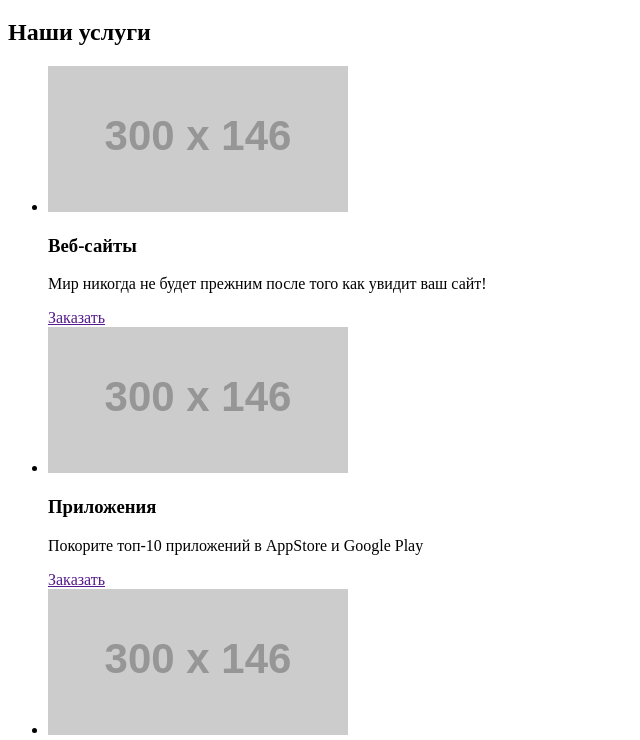
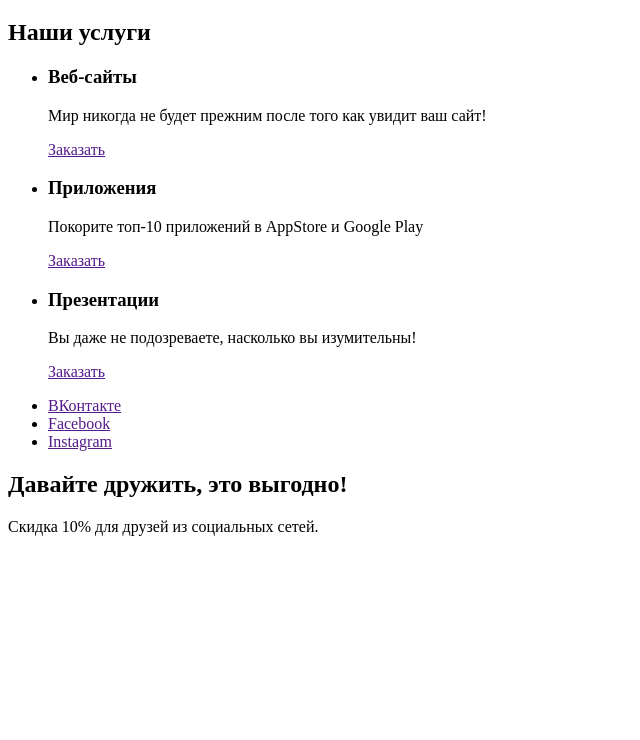
Before and after one commit to dmitry-ios/1483875-nerds-28, a plain HTML site: page index.html in a window 1280 px wide. Shown: the part 260-1000 px from the top of the page, without its empty margins (0-640 px from the left). After the commit the page ends 812 px from the top, so only its background shows below. Drawn offline with Linux system fonts and the light colour scheme; placeholder pictures from the web are drawn by us.

Commit message:
Убрал декоративные картинки из разметки.

```diff
--- a/index.html
+++ b/index.html
@@ -29,19 +29,16 @@
     <h2>Наши услуги</h2>
     <ul>
       <li>
-        <img src="https://via.placeholder.com/300x146" width="300" height="146" alt="Веб-сайты">
         <h3>Веб-сайты</h3>
         <p>Мир никогда не будет прежним после того как увидит ваш сайт!</p>
         <a href="">Заказать</a>
       </li>
       <li>
-        <img src="https://via.placeholder.com/300x146" width="300" height="146" alt="Приложения">
         <h3>Приложения</h3>
         <p>Покорите топ-10 приложений в AppStore и Google Play</p>
         <a href="">Заказать</a>
       </li>
       <li>
-        <img src="https://via.placeholder.com/300x146" width="300" height="146" alt="Презентации">
         <h3>Презентации</h3>
         <p>Вы даже не подозреваете, насколько вы изумительны!</p>
         <a href="">Заказать</a>
```
